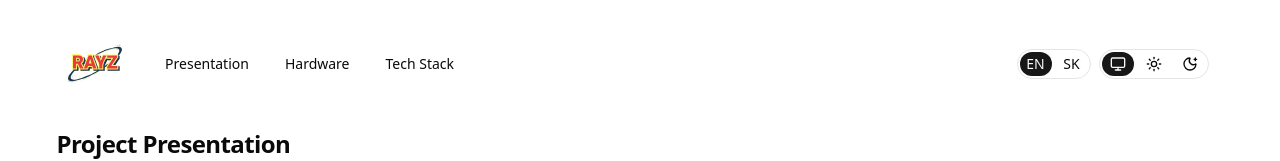
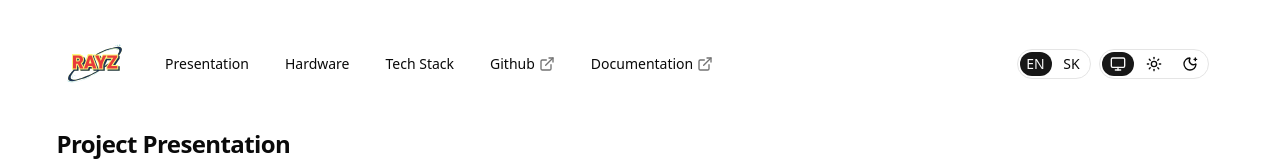
Before and after one commit to David-ssnd/rayz-web, a Next.js app in the folder apps/frontend/: page /en/presentation in a window 1280 px wide. Shown: the top 161 px of the page. Built offline with nearby package versions, Linux system fonts and the light colour scheme.

Commit message:
added github and documentation to navigation

```diff
--- a/apps/frontend/messages/en.json
+++ b/apps/frontend/messages/en.json
@@ -2,7 +2,9 @@
   "Navigation": {
     "presentation": "Presentation",
     "hardware": "Hardware",
-    "techStack": "Tech Stack"
+    "techStack": "Tech Stack",
+    "github": "Github",
+    "documentation": "Documentation"
   },
   "Presentation": {
     "title": "Project Presentation",
--- a/apps/frontend/messages/sk.json
+++ b/apps/frontend/messages/sk.json
@@ -2,7 +2,9 @@
   "Navigation": {
     "presentation": "Prezentácia",
     "hardware": "Hardvér",
-    "techStack": "Technológie"
+    "techStack": "Technológie",
+    "github": "Github",
+    "documentation": "Dokumentácia"
   },
   "Presentation": {
     "title": "Prezentácia projektu",
--- a/apps/frontend/src/components/Navigation.tsx
+++ b/apps/frontend/src/components/Navigation.tsx
@@ -1,6 +1,7 @@
 'use client'
 
 import { Link } from '@/i18n/routing'
+import { ExternalLink } from 'lucide-react'
 import { useTranslations } from 'next-intl'
 
 import {
@@ -33,16 +34,42 @@ export function Navigation() {
                 <Link href="/presentation">{t('presentation')}</Link>
               </NavigationMenuLink>
             </NavigationMenuItem>
-
             <NavigationMenuItem>
               <NavigationMenuLink asChild className={navigationMenuTriggerStyle()}>
                 <Link href="/hardware">{t('hardware')}</Link>
               </NavigationMenuLink>
             </NavigationMenuItem>
-
             <NavigationMenuItem>
               <NavigationMenuLink asChild className={navigationMenuTriggerStyle()}>
                 <Link href="/techstack">{t('techStack')}</Link>
+              </NavigationMenuLink>
+            </NavigationMenuItem>
+            <NavigationMenuItem>
+              <NavigationMenuLink asChild className={navigationMenuTriggerStyle()}>
+                <a
+                  href="https://github.com/David-ssnd/RayZ"
+                  target="_blank"
+                  rel="noopener noreferrer"
+                >
+                  <div className="flex items-center gap-1">
+                    {t('github')}
+                    <ExternalLink className="h-4 w-4" />
+                  </div>
+                </a>
+              </NavigationMenuLink>
+            </NavigationMenuItem>
+            <NavigationMenuItem>
+              <NavigationMenuLink asChild className={navigationMenuTriggerStyle()}>
+                <a
+                  href="https://docs.google.com/document/d/1u_znfRPnOI1DHgK9Md7V5L7YhYJi6iWcMULM_RJ-6mI/edit?usp=sharing"
+                  target="_blank"
+                  rel="noopener noreferrer"
+                >
+                  <div className="flex items-center gap-1">
+                    {t('documentation')}
+                    <ExternalLink className="h-4 w-4" />
+                  </div>
+                </a>
               </NavigationMenuLink>
             </NavigationMenuItem>
           </NavigationMenuList>
```
Also changed, not shown: apps/frontend/package.json (+4 -4 lines), 1 other file (tests, documents, lock files or other folders).
